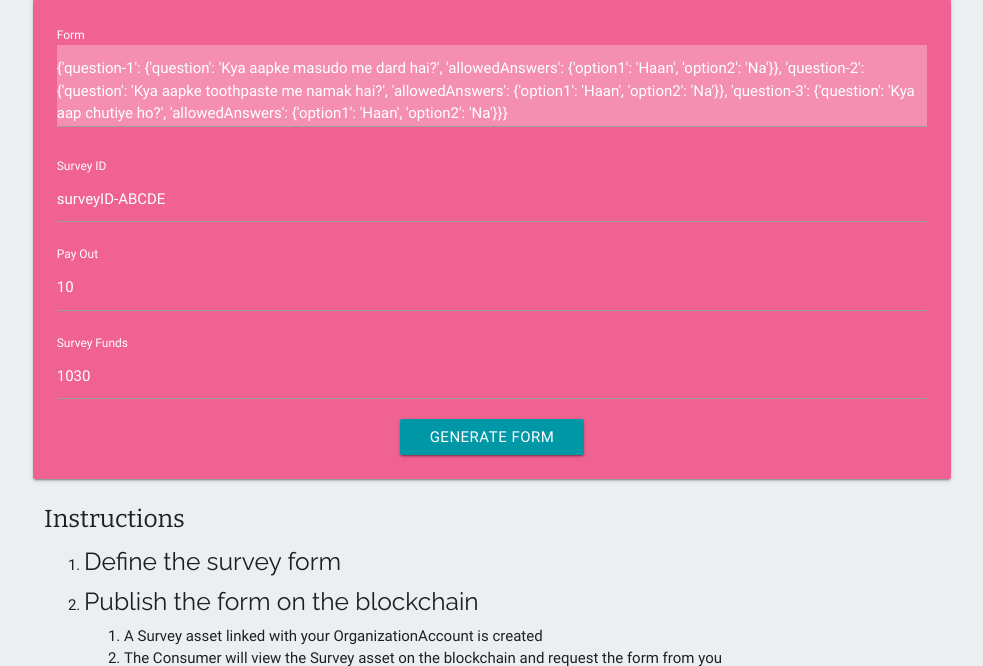
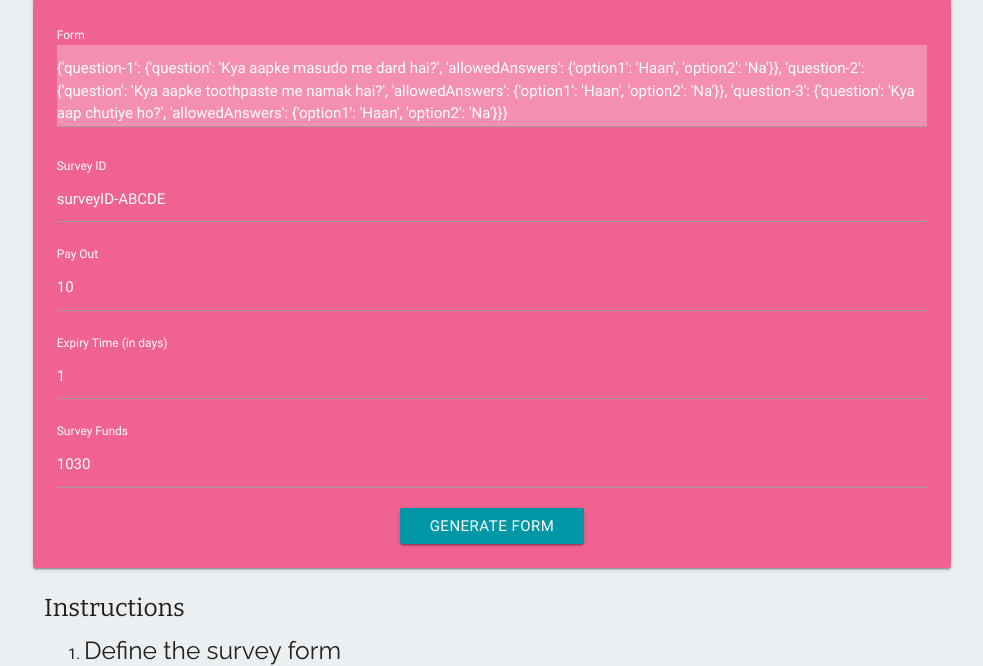
Before and after one commit to shreyasnbhat/crowdsourced-hyperledger, a Flask app: page /form/generate in a window 1280 px wide. Shown: the part 73-739 px from the top of the page, without its empty margins (148-1131 px from the left). Run offline with Flask 2, Linux system fonts and the light colour scheme; parts of the project's set-up code (start-up, migrations or seed data) failed here and were passed over; some web fonts are replaced.

Commit message:
Expiry date input in form generate

```diff
--- a/organization/app/templates/form_generate.html
+++ b/organization/app/templates/form_generate.html
@@ -19,6 +19,8 @@
                 <input name="surveyID" value="surveyID-ABCDE">
                 <label for="payOut" class="white-text">Pay Out</label>
                 <input name="payOut" value="10">
+                <label for="expiry" class="white-text">Expiry Time (in days)</label>
+                <input name="expiry" value="1">
             </div>
             <div>
                 <label for="surveyFunds" class="white-text">Survey Funds</label>
--- a/organization/app/views.py
+++ b/organization/app/views.py
@@ -69,11 +69,11 @@ def publishAssignSurveyToken(surveyToken, surveyID, consumerID):
     status = postAssignSurveyToken(surveyToken, surveyID, consumerID)
 
 
-def publishSurvey(inputForm, inputSurveyID, payOut):
+def publishSurvey(inputForm, inputSurveyID, payOut, expiry):
     form = inputForm
     global surveyID
     surveyID = inputSurveyID
-    status = postSurvey(surveyID, "oa2", payOut, timedelta(days=1))
+    status = postSurvey(surveyID, "oa2", payOut, timedelta(days=expiry))
     return status
 
 def retrieveForm(consumerID):
@@ -123,11 +123,11 @@ def serve_form_generate():
         data = request.form
         if not data:
             status = {'error': 'no form'}
-        if not 'form' in data or not 'surveyID' in data or not 'surveyFunds' in data or not 'payOut' in data:
+        if not 'form' in data or not 'surveyID' in data or not 'surveyFunds' in data or not 'payOut' in data or not 'expiry' in data:
             status = {'error': 'data missing in form'}
         else:
             status = []
-            status.append(publishSurvey(data['form'], data['surveyID'], data['payOut']))
+            status.append(publishSurvey(data['form'], data['surveyID'], data['payOut'], int(data['expiry'])))
             status.append(postPublishSurvey(data['surveyID'], data['surveyFunds'], organizationAccountID))
             status.append(getSurvey(data['surveyID']))
         return render_template('display.html', display=status)
```
Also changed, not shown: 1 other file.
